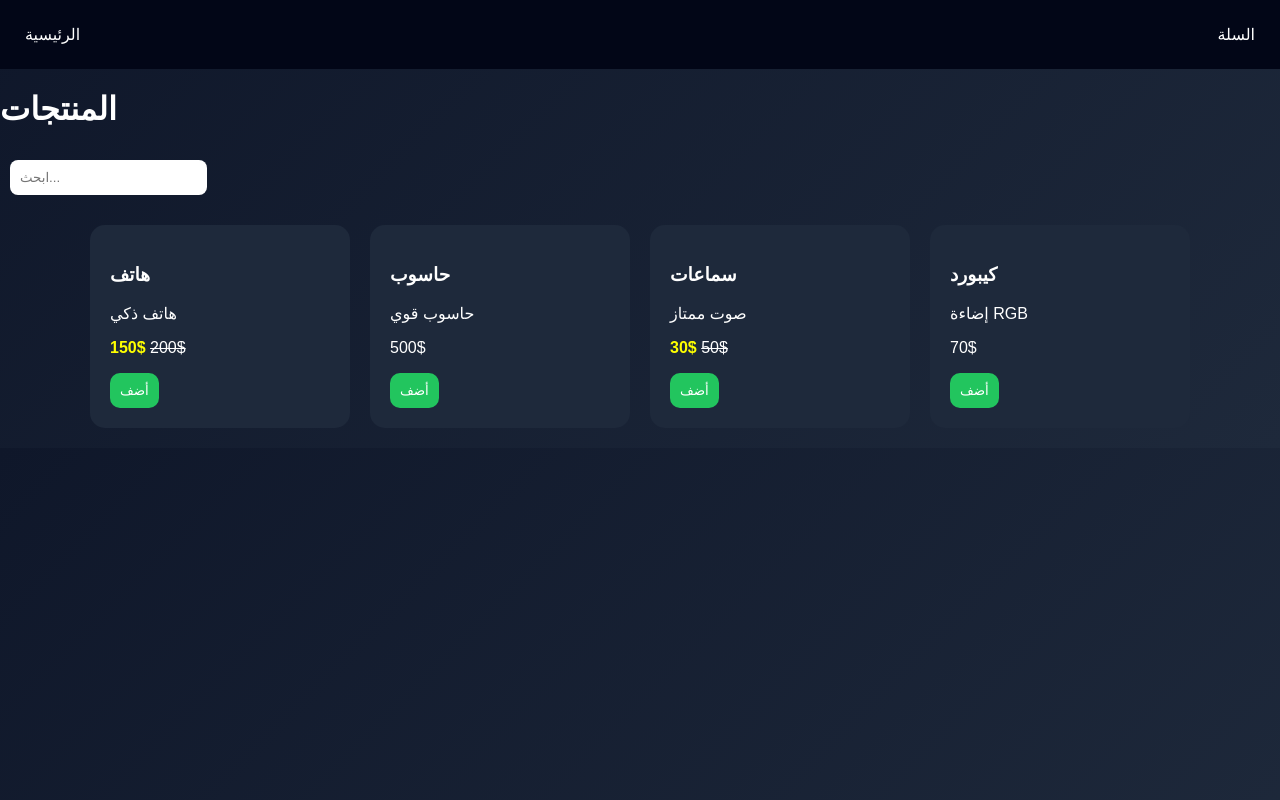
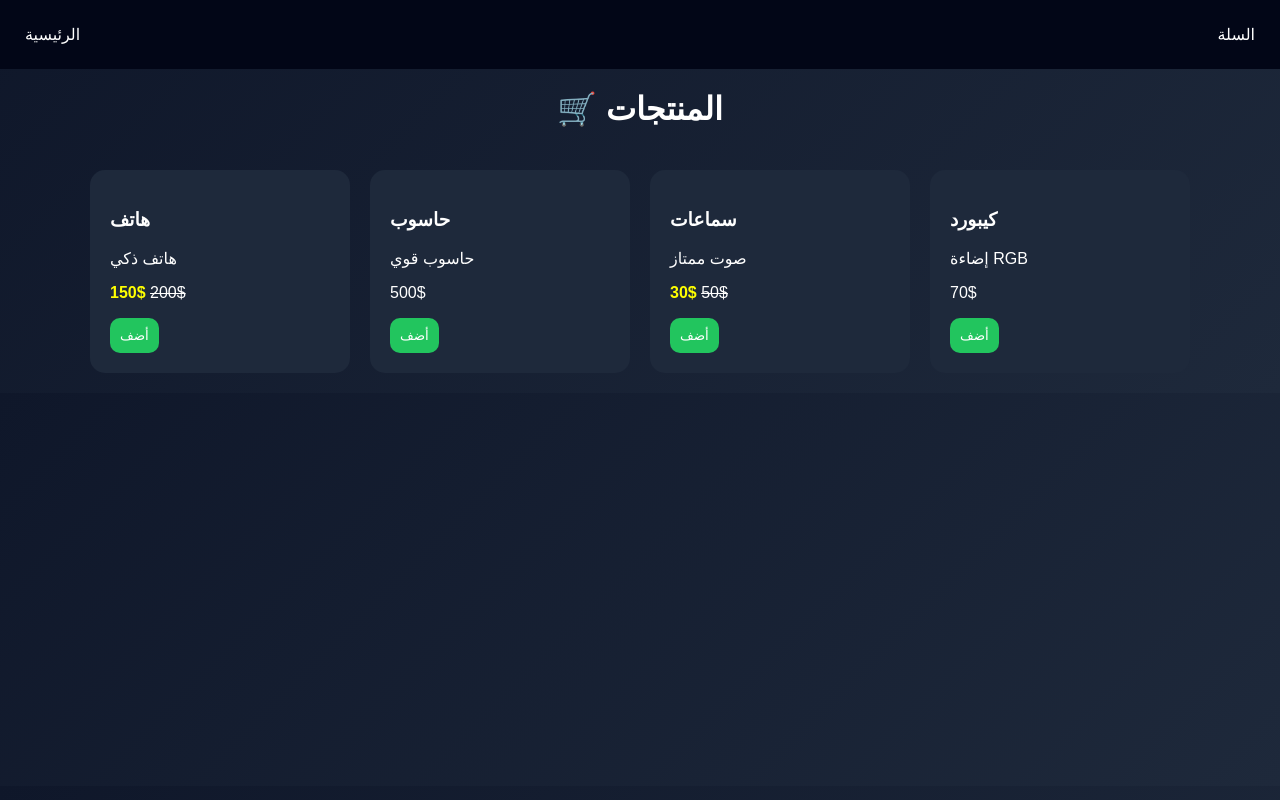
Before and after one commit to chahin5-hub/my-website2, a plain HTML site: page shop.html in a window 1280 px wide. Drawn offline with Linux system fonts and the light colour scheme.

Commit message:
Update shop.html

```diff
--- a/shop.html
+++ b/shop.html
@@ -6,20 +6,17 @@
 <link rel="stylesheet" href="style.css">
 <script src="script.js"></script>
 </head>
-<body onload="renderProducts(products)">
+
+<body onload="renderProducts()">
 
 <nav>
 <a href="index.html">الرئيسية</a>
 <a href="cart.html">السلة</a>
 </nav>
 
-<div class="container">
-<h1>المنتجات</h1>
-
-<input id="search" placeholder="ابحث..." onkeyup="search()">
+<h1 style="text-align:center;">🛒 المنتجات</h1>
 
 <div id="products" class="products"></div>
-</div>
 
 </body>
 </html>
```
